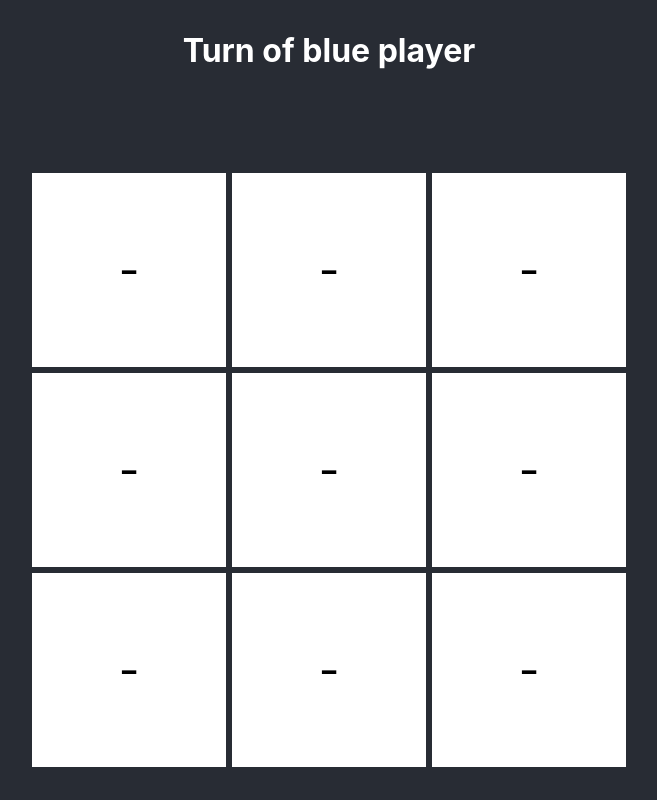
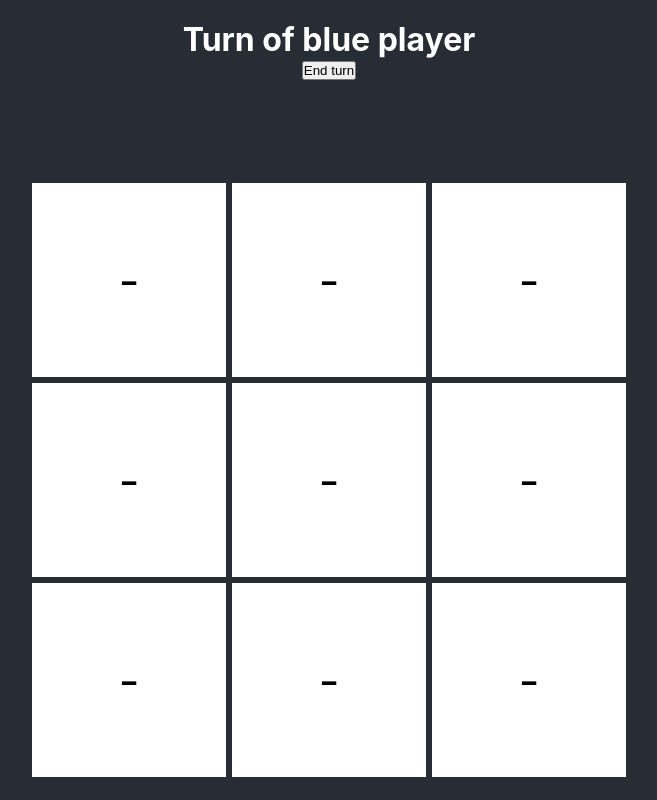
Before and after one commit to wunnle/colonization-game, a React (Create React App) app: page / in a window 1280 px wide. Shown: the whole page, without its empty margins (311-968 px from the left). Built offline with nearby package versions, Linux system fonts and the light colour scheme.

Commit message:
added turn logic and end turn button

```diff
--- a/src/App.js
+++ b/src/App.js
@@ -50,6 +50,13 @@ class App extends Component {
 
     return row
   }
+  handleEndTurnClick = () => {
+
+    let { turnOf } = this.state
+
+    turnOf = turnOf === 'blue' ? 'red' : 'blue'
+    this.setState({turnOf})
+  }
 
   handleRowClick = ({col, row, owner}) => {
 
@@ -73,7 +80,7 @@ class App extends Component {
 
     if(validMove) {
       turnOf = turnOf === 'blue' ? 'red' : 'blue'
-      this.setState({rowProps, turnOf})
+      this.setState({rowProps})
     }
 
 
@@ -82,15 +89,16 @@ class App extends Component {
   render() {
 
     const { gameStarted } = this.props
-    const { createTileRow } = this
+    const { createTileRow, handleEndTurnClick } = this
     const { rowProps, turnOf } = this.state
 
 
     return (
       <div className="App">
-
-
+        <header>
         {gameStarted && <h1>Turn of {turnOf} player</h1>}
+        <button onClick={handleEndTurnClick}>End turn</button>
+        </header>
         <div className="board">
           {createTileRow(rowProps.a)}
           {createTileRow(rowProps.b)}
```
